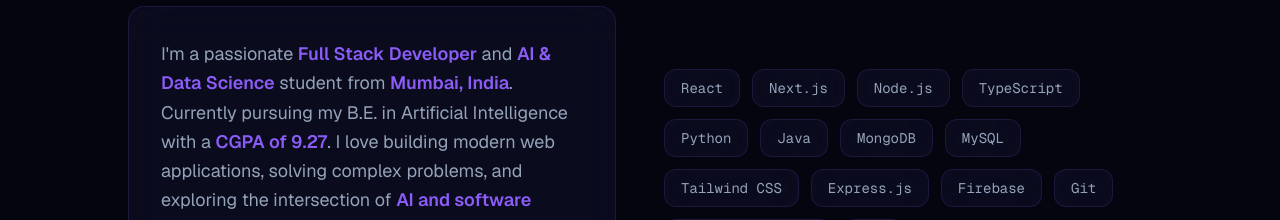
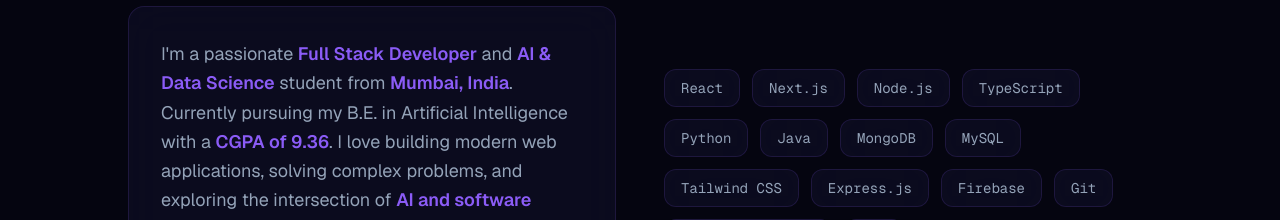
Before and after one commit to ShravanMore/shravanmore-portfolio, a Next.js app: page / in a window 1280 px wide. Shown: the part 1080-1300 px from the top of the page. Built offline with nearby package versions, Linux system fonts and the light colour scheme.

Commit message:
Avg Pointer Updated in about section

```diff
--- a/src/components/AboutSection.tsx
+++ b/src/components/AboutSection.tsx
@@ -10,7 +10,7 @@ const highlightedBio = [
   { text: " student from ", highlight: false },
   { text: "Mumbai, India", highlight: true },
   { text: ". Currently pursuing my B.E. in Artificial Intelligence with a ", highlight: false },
-  { text: "CGPA of 9.27", highlight: true },
+  { text: "CGPA of 9.36", highlight: true },
   { text: ". I love building modern web applications, solving complex problems, and exploring the intersection of ", highlight: false },
   { text: "AI and software development", highlight: true },
   { text: ".", highlight: false },
```
